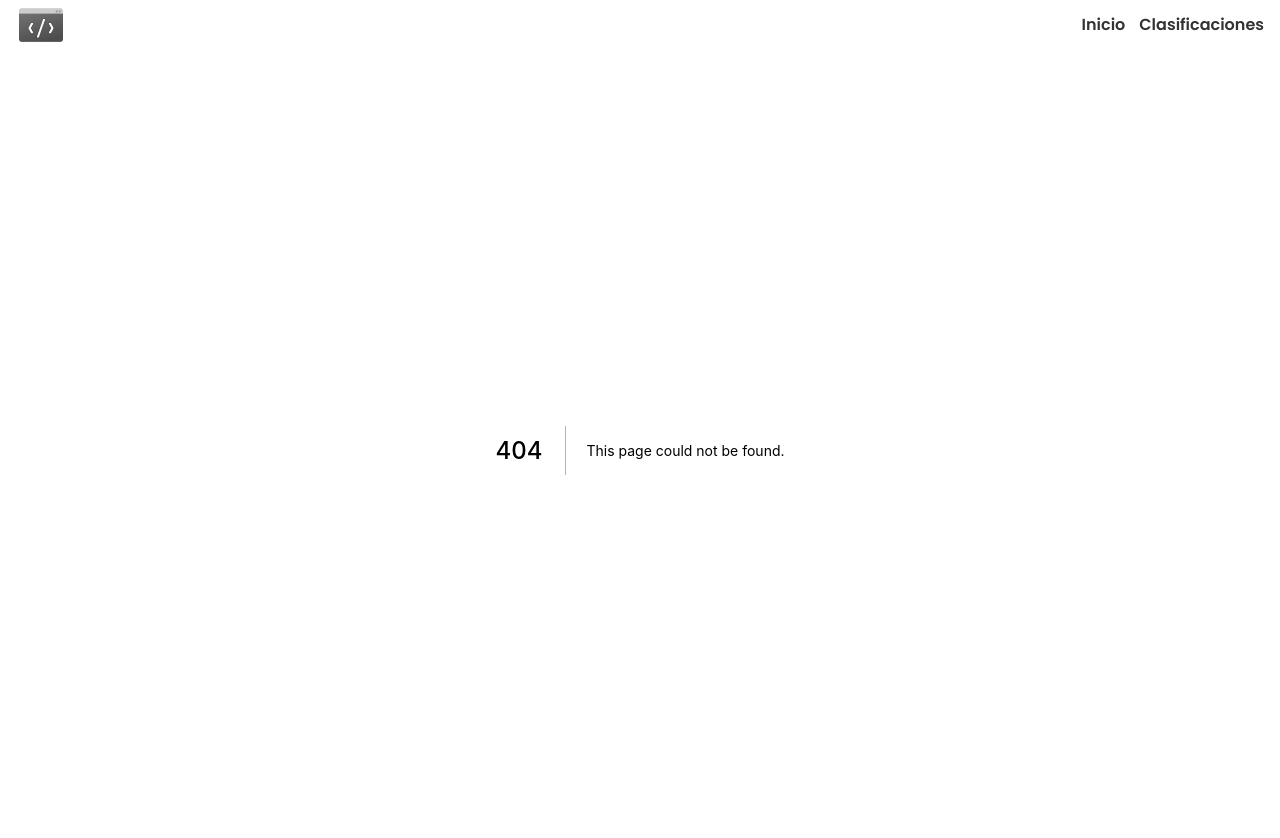
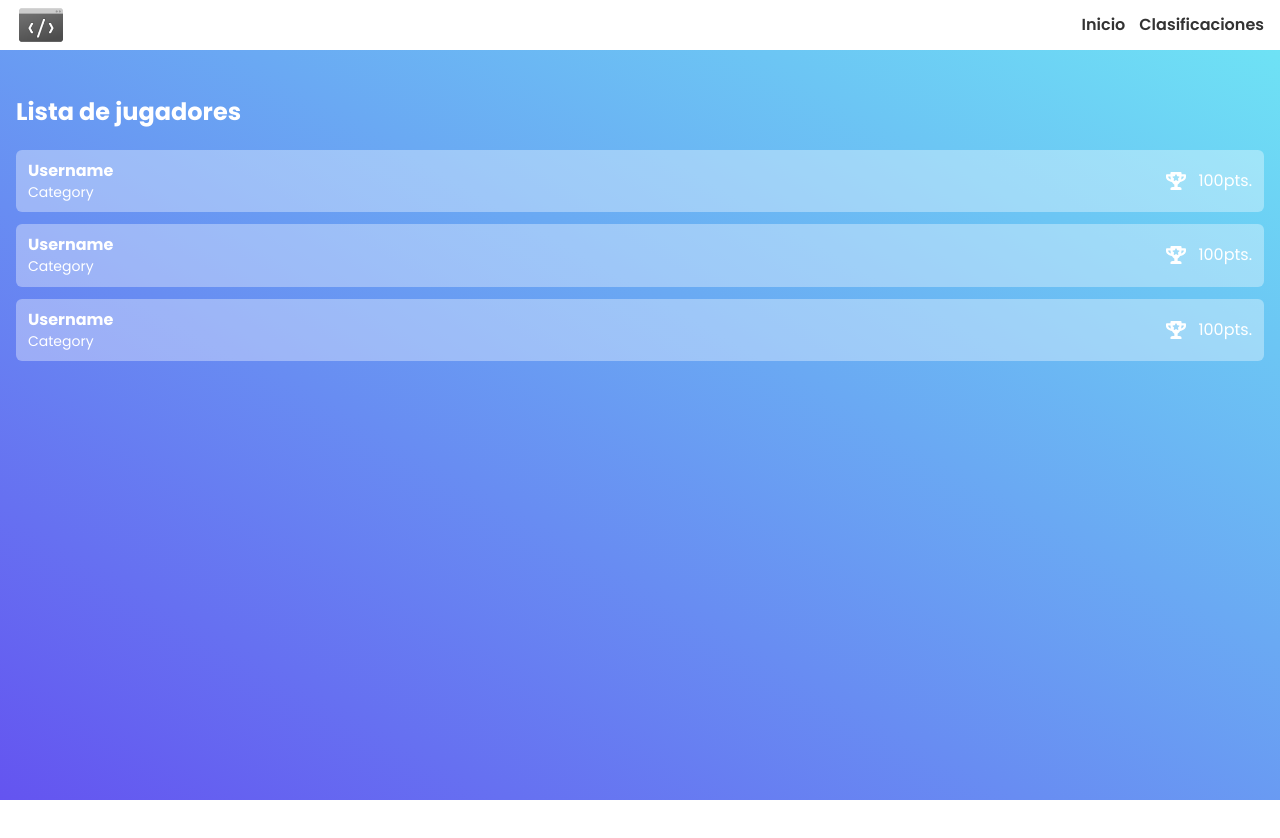
Before and after one commit to AlexGarrixen/quizCode, a Next.js app: page /scores in a window 1280 px wide. Before the commit this address had no page. Shown: the top 838 px of the page. After the commit the page ends 800 px from the top, so only its background shows below. Built offline with nearby package versions, Linux system fonts and the light colour scheme.

Commit message:
feat(design): scores view added

```diff
--- /dev/null
+++ b/components/UI/Icons/Trophy/Trophy.tsx
@@ -0,0 +1,13 @@
+import * as React from 'react';
+import { FC } from '@types';
+
+const Trophy: FC<React.SVGProps<SVGSVGElement>> = (props) => (
+  <svg xmlns='http://www.w3.org/2000/svg' viewBox='0 0 576 512' {...props}>
+    <path
+      fill='currentColor'
+      d='M552 64H448V24c0-13.3-10.7-24-24-24H152c-13.3 0-24 10.7-24 24v40H24C10.7 64 0 74.7 0 88v56c0 66.5 77.9 131.7 171.9 142.4C203.3 338.5 240 360 240 360v72h-48c-35.3 0-64 20.7-64 56v12c0 6.6 5.4 12 12 12h296c6.6 0 12-5.4 12-12v-12c0-35.3-28.7-56-64-56h-48v-72s36.7-21.5 68.1-73.6C498.4 275.6 576 210.3 576 144V88c0-13.3-10.7-24-24-24zM64 144v-16h64.2c1 32.6 5.8 61.2 12.8 86.2-47.5-16.4-77-49.9-77-70.2zm448 0c0 20.2-29.4 53.8-77 70.2 7-25 11.8-53.6 12.8-86.2H512v16zm-127.3 4.7l-39.6 38.6 9.4 54.6c1.7 9.8-8.7 17.2-17.4 12.6l-49-25.8-49 25.8c-8.8 4.6-19.1-2.9-17.4-12.6l9.4-54.6-39.6-38.6c-7.1-6.9-3.2-19 6.7-20.5l54.8-8 24.5-49.6c4.4-8.9 17.1-8.9 21.5 0l24.5 49.6 54.8 8c9.6 1.5 13.5 13.6 6.4 20.5z'
+    />
+  </svg>
+);
+
+export default Trophy;
--- /dev/null
+++ b/components/UI/Icons/Trophy/index.ts
@@ -0,0 +1 @@
+export { default as Trophy } from './Trophy';
--- /dev/null
+++ b/components/UI/Icons/index.ts
@@ -0,0 +1 @@
+export * from './Trophy';
--- /dev/null
+++ b/components/Views/Scores/PlayersTable/PlayerItem/PlayerItem.module.css
@@ -0,0 +1,33 @@
+.root {
+  display: flex;
+  justify-content: space-between;
+  background-color: rgba(255, 255, 255, 0.35);
+  padding: 0.75rem;
+  border-radius: 6px;
+}
+
+.player {
+  font-size: var(--fontSize-base);
+  color: #fff;
+}
+
+.category {
+  font-size: var(--fontSize-sm);
+  color: #fff;
+  margin-top: 0.25rem;
+}
+
+.score {
+  color: #fff;
+  display: inline-flex;
+  align-items: center;
+}
+
+.score svg {
+  margin-right: 0.75rem;
+}
+
+.icon {
+  width: 20px;
+  height: 20px;
+}
--- /dev/null
+++ b/components/Views/Scores/PlayersTable/PlayerItem/PlayerItem.tsx
@@ -0,0 +1,18 @@
+import * as React from 'react';
+import { Trophy } from '@icons';
+import styles from './PlayerItem.module.css';
+
+const PlayerItem = () => (
+  <article className={styles.root}>
+    <div>
+      <h3 className={styles.player}>Username</h3>
+      <p className={styles.category}>Category</p>
+    </div>
+    <p className={styles.score}>
+      <Trophy className={styles.icon} />
+      <span>100pts.</span>
+    </p>
+  </article>
+);
+
+export default PlayerItem;
--- /dev/null
+++ b/components/Views/Scores/PlayersTable/PlayerItem/index.ts
@@ -0,0 +1 @@
+export { default as PlayerItem } from './PlayerItem';
--- /dev/null
+++ b/components/Views/Scores/PlayersTable/PlayersTable.module.css
@@ -0,0 +1,14 @@
+.root {
+  padding-top: 3rem;
+  background-image: linear-gradient(210deg, #6ee2f5, #6454f0);
+  min-height: calc(100vh - 50px);
+}
+
+.title {
+  margin-bottom: 1.5rem;
+  color: #fff;
+}
+
+.contentBox li:not(:last-child) {
+  margin-bottom: 0.75rem;
+}
--- /dev/null
+++ b/components/Views/Scores/PlayersTable/PlayersTable.tsx
@@ -0,0 +1,25 @@
+import * as React from 'react';
+import { PlayerItem } from './PlayerItem';
+import { Container } from '@ui-components';
+import styles from './PlayersTable.module.css';
+
+const PlayersTable = () => (
+  <section className={styles.root}>
+    <Container>
+      <h2 className={styles.title}>Lista de jugadores</h2>
+      <ul className={styles.contentBox}>
+        <li>
+          <PlayerItem />
+        </li>
+        <li>
+          <PlayerItem />
+        </li>
+        <li>
+          <PlayerItem />
+        </li>
+      </ul>
+    </Container>
+  </section>
+);
+
+export default PlayersTable;
--- /dev/null
+++ b/components/Views/Scores/PlayersTable/index.ts
@@ -0,0 +1 @@
+export { default as PlayersTable } from './PlayersTable';
--- /dev/null
+++ b/components/Views/Scores/index.ts
@@ -0,0 +1 @@
+export * from './PlayersTable';
--- /dev/null
+++ b/pages/scores.tsx
@@ -0,0 +1,10 @@
+import * as React from 'react';
+import { PlayersTable } from '@view-components/Scores';
+
+const Scores = () => (
+  <section>
+    <PlayersTable />
+  </section>
+);
+
+export default Scores;
--- a/tsconfig.json
+++ b/tsconfig.json
@@ -17,6 +17,7 @@
     "paths": {
       "@ui-components": ["components/UI/index.ts"],
       "@view-components/*": ["components/Views/*"],
+      "@icons": ["components/UI/Icons/index.ts"],
       "@mocks": ["shared/mocks/index.ts"],
       "@hooks": ["hooks/index.ts"],
       "@interfaces": ["shared/interfaces/index.ts"],
```
